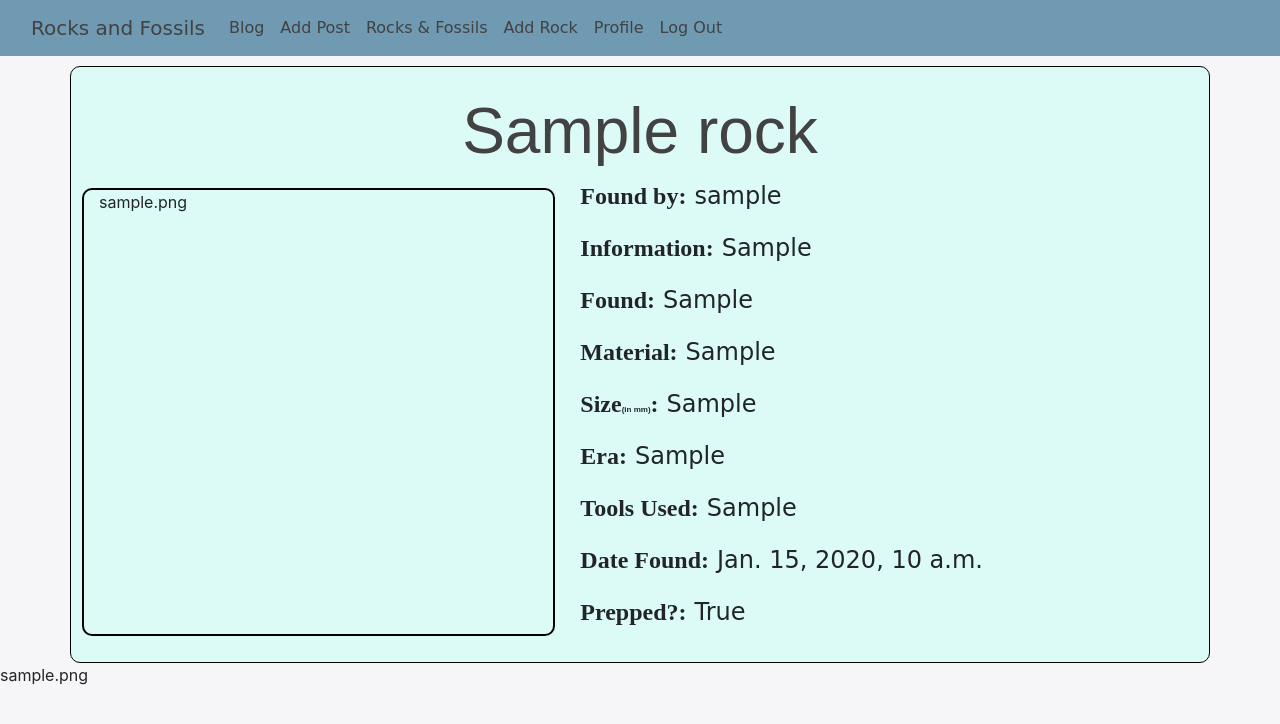
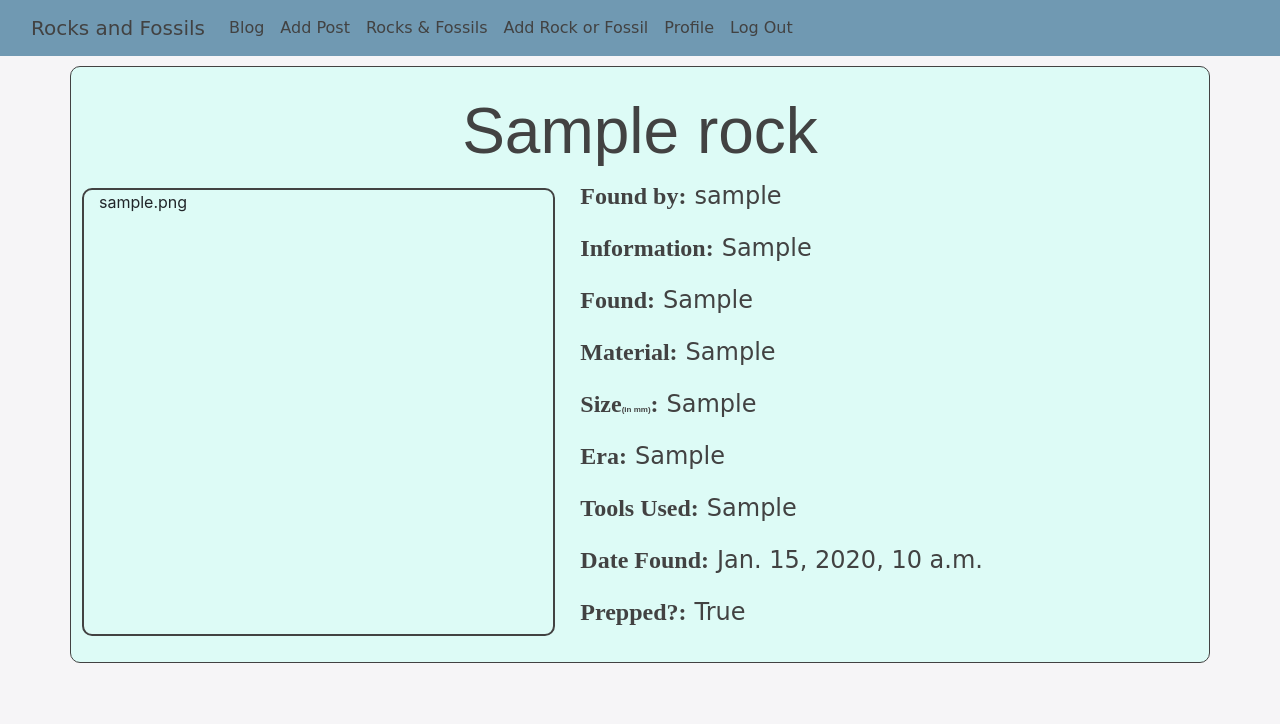
Before and after one commit to HollyT85/Django-Rocks-Fossils, a Django app: a page that uses templates/includes/navbar.html in a window 1280 px wide. Shown: the top 724 px of the page. Run offline with Django 4.2, Linux system fonts and the light colour scheme; a user stored in the database is signed in; tables that the repository leaves empty hold one stand-in row (values such as "Sample post"); some web fonts are replaced.

Commit message:
coloour changes

```diff
--- a/rocks/templates/rocks/rock-info.html
+++ b/rocks/templates/rocks/rock-info.html
@@ -8,6 +8,11 @@
     <div class="row">
         <div class="col-5 rock-image">
             <img>{{rock.image}}
+            <!-- {% if rock.finished_image %}
+
+            <img>{{rock.finished_image}}
+
+            {% endif %} -->
         </div>
         <div class="col-6">
             <div class="categories">
@@ -73,11 +78,7 @@
 
 
 
-    {% if rock.finished_image %}
 
-    <img>{{rock.finished_image}}
-
-    {% endif %}
 
 
 
--- a/static/css/base.css
+++ b/static/css/base.css
@@ -149,16 +149,19 @@ a:hover {
     font-family: 'Bone';
     font-weight: 800;
     font-size: 3vh;
+    color: #424242;
 }
 
 .info {
     font-family: 'New Rocker', cursive;
     font-size: 3vh;
+    color: #424242;
 }
 
 .mm {
     font-family: Arial, Helvetica, sans-serif;
     font-size: 1vh;
+    color: #424242;
 }
 
 .rock-info {
@@ -166,11 +169,11 @@ a:hover {
     padding: 1rem;
     margin-top: 10px;
     border-radius: 10px;
-    border: 1px black solid;
+    border: 1px #424242 solid;
 }
 
 .rock-image {
-    border: black 2px solid;
+    border: #424242 2px solid;
     border-radius: 10px;
     margin: 10px;
 }
--- a/templates/includes/navbar.html
+++ b/templates/includes/navbar.html
@@ -17,7 +17,7 @@
                         <a class="nav-link" href="{% url 'rocks' %}">Rocks & Fossils</a>
                     </li>
                     <li class="nav-item">
-                        <a class="nav-link" href="#">Add Rock</a>
+                        <a class="nav-link" href="#">Add Rock or Fossil</a>
                     </li>
                     <li class="nav-item">
                         <a class="nav-link" href="#">Profile</a>
@@ -30,7 +30,7 @@
                         <a class="nav-link" href="#">Blog</a>
                     </li>
                     <li class="nav-item">
-                        <a class="nav-link" href="{% url 'rocks' %}">Rocks</a>
+                        <a class="nav-link" href="{% url 'rocks' %}">Rocks & Fossils</a>
                     </li>
                     <li class="nav-item">
                         <a class="nav-link" href="{% url 'account_login' %}">Sign In</a>
```
